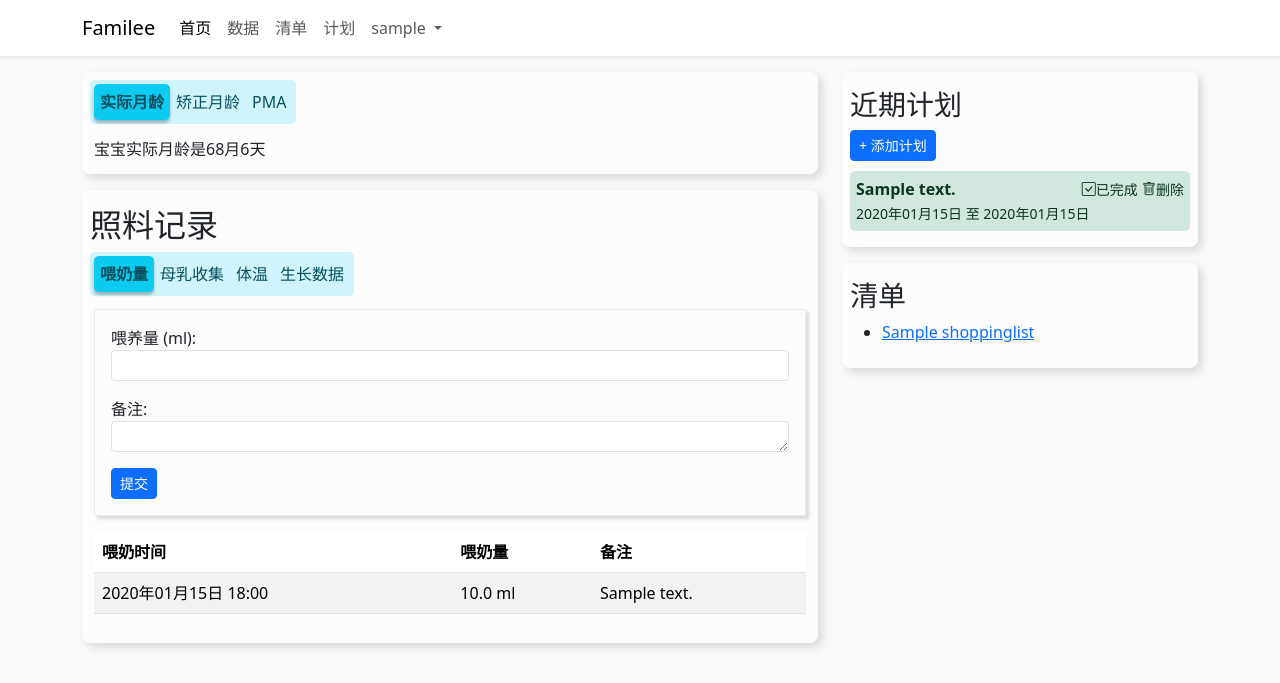
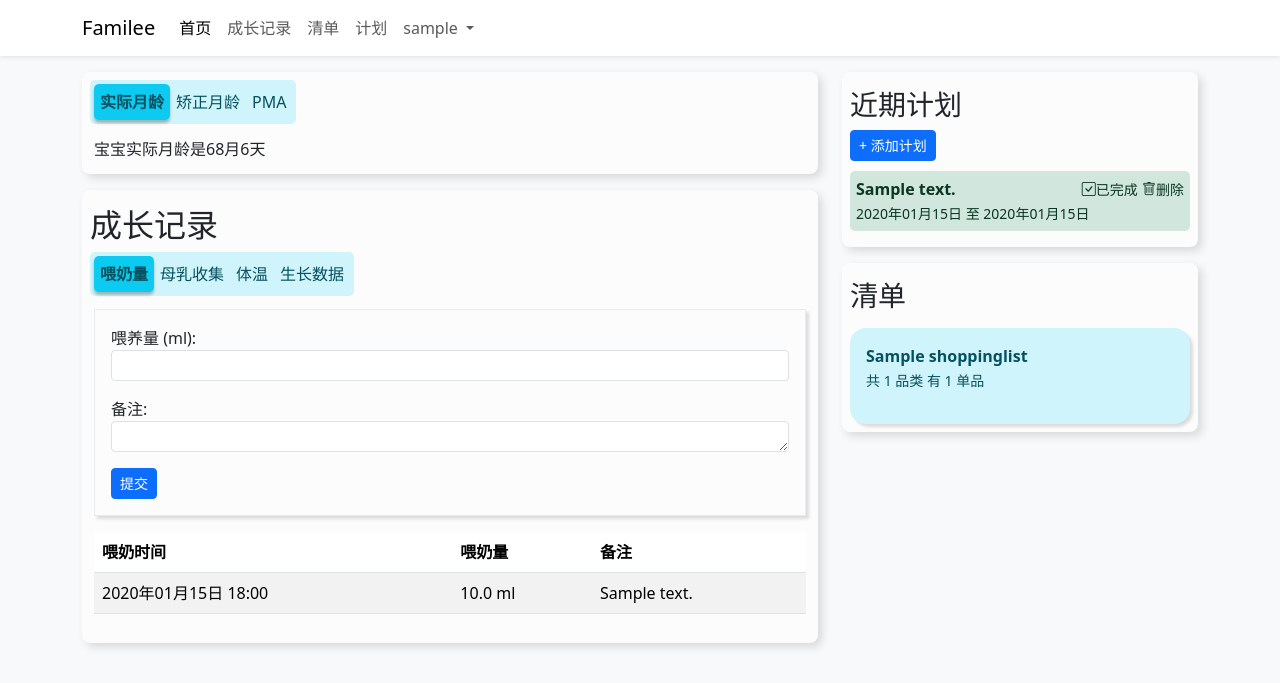
Before and after one commit to NullOnSpace/django-family, a Django app: page /dashboard/ in a window 1280 px wide. Shown: the top 683 px of the page. Run offline with Django 5.2, Linux system fonts and the light colour scheme; a user stored in the database is signed in; tables that the repository leaves empty hold one stand-in row (values such as "Sample post"); some libraries are stand-ins or nearby versions.

Commit message:
ft(shopping_list):首页的展示数量和形式

```diff
--- a/dashboard/templates/dashboard/base.html
+++ b/dashboard/templates/dashboard/base.html
@@ -22,6 +22,7 @@
     <link rel="stylesheet" href="{% static 'css/task_calendar/task_calendar.css' %}">
     <link rel="stylesheet" href="{% static 'css/base.css' %}">
     <link rel="stylesheet" href="{% static 'css/babycare/babycare.css' %}">
+    <link rel="stylesheet" href="{% static 'css/shopping_list/shopping_list.css' %}">
 </head>
 
 <body>
@@ -43,7 +44,7 @@
                             <a class="nav-link {% if active == 'index' %}active{% endif %}" href="{% url 'dashboard:index' %}">首页</a>
                         </li>
                         <li class="nav-item">
-                            <a class="nav-link {% if active == 'babycare' %}active{% endif %}" href="#">数据</a>
+                            <a class="nav-link {% if active == 'babycare' %}active{% endif %}" href="#">成长记录</a>
                         </li>
                         <li class="nav-item">
                             <a class="nav-link {% if active == 'list' %}active{% endif %}" href="#">清单</a>
@@ -120,7 +121,12 @@
                         <h3>清单</h3>
                         <ul id="shopping-lists">
                             {% for list in shopping_lists %}
-                            <li class="shopping-list"><a href="{% url 'shopping_list_detail' list.id %}">{{list.name}}</a></li>
+                            <li class="shopping-list"><a href="{% url 'shopping_list_detail' list.id %}">
+                                <div>
+                                    <div>{{list.name}}</div>
+                                    <div><small>共 {{ list.categories.count }} 品类 有 {{ list.get_item_count }} 单品</small></div>
+                                </div>
+                            </a></li>
                             {% empty %}
                             <li>清单为空</li>
                             {% endfor %}
--- a/dashboard/templates/dashboard/index.html
+++ b/dashboard/templates/dashboard/index.html
@@ -7,7 +7,7 @@
     {% include "babycare/includes/babydate.html" %}
 </section>
 <section>
-    <h2>照料记录</h2>
+    <h2>成长记录</h2>
     {% include "babycare/includes/baby_record.html" %}
 </section>
 {% endblock %}
--- a/dashboard/views.py
+++ b/dashboard/views.py
@@ -21,7 +21,7 @@ def index(request: HttpRequest) -> HttpResponse:
     context['baby_date'] = BabyDate.objects.first()
     context['task_calendars'] = TaskCalendar.objects.all().order_by('-start_date')
     context['task_form'] = TaskCalendarForm()
-    context['shopping_lists'] = ShoppingList.objects.all()
+    context['shopping_lists'] = ShoppingList.get_recent_lists()
     context['feedings'] = Feeding.objects.all().order_by('-date')
     context['feeding_form'] = FeedingForm()
     context['breast_bumps'] = BreastBumping.objects.all().order_by('-date')
--- a/shopping_list/models.py
+++ b/shopping_list/models.py
@@ -9,6 +9,16 @@ class ShoppingList(models.Model):
 
     def __str__(self):
         return self.name
+
+    @classmethod
+    def get_recent_lists(cls):
+        return ShoppingList.objects.prefetch_related("categories__items").order_by('-created_at')[:5]
+
+    def get_item_count(self):
+        return sum(
+            cate.items.count()
+            for cate in self.categories.all() # type: ignore
+        )
 
 
 class ItemCategory(models.Model):
--- a/shopping_list/static/css/shopping_list/shopping_list.css
+++ b/shopping_list/static/css/shopping_list/shopping_list.css
@@ -2,3 +2,44 @@
     margin-top: 1rem;
     line-height: 2.5rem;
 }
+
+ul#shopping-lists {
+    margin: 0;
+    padding: 0;
+    list-style: none;
+}
+
+li.shopping-list {
+    list-style: none;
+    border-top-left-radius: 1rem;
+    border-top-right-radius: 1rem;
+    padding: 1rem;
+    padding-bottom: 2rem;
+    margin-top: -1rem;
+    background-color: var(--bs-info-bg-subtle);
+    color: var(--bs-info-text-emphasis);
+    font-weight: bold;
+    box-shadow: 3px 3px 3px rgba(var(--bs-body-color-rgb), .15)!important;
+}
+
+li.shopping-list > a {
+    text-decoration: none;
+    color: inherit;
+}
+
+li.shopping-list:first-child {
+    margin-top: 1rem;
+}
+
+li.shopping-list:last-child {
+    border-bottom-left-radius: 1rem;
+    border-bottom-right-radius: 1rem;
+}
+
+li.shopping-list:nth-child(even) {
+    background-color: var(--bs-info);
+}
+
+li.shopping-list small {
+    font-weight: normal;
+}
--- a/shopping_list/templates/shopping_list/shopping_list_edit.html
+++ b/shopping_list/templates/shopping_list/shopping_list_edit.html
@@ -4,7 +4,6 @@
 
 {% block style_links %}
 <link rel="stylesheet" href="{% static 'css/message_box.css' %}">
-<link rel="stylesheet" href="{% static 'css/shopping_list/shopping_list.css' %}">
 {% endblock %}
 
 {% block main %}
```
